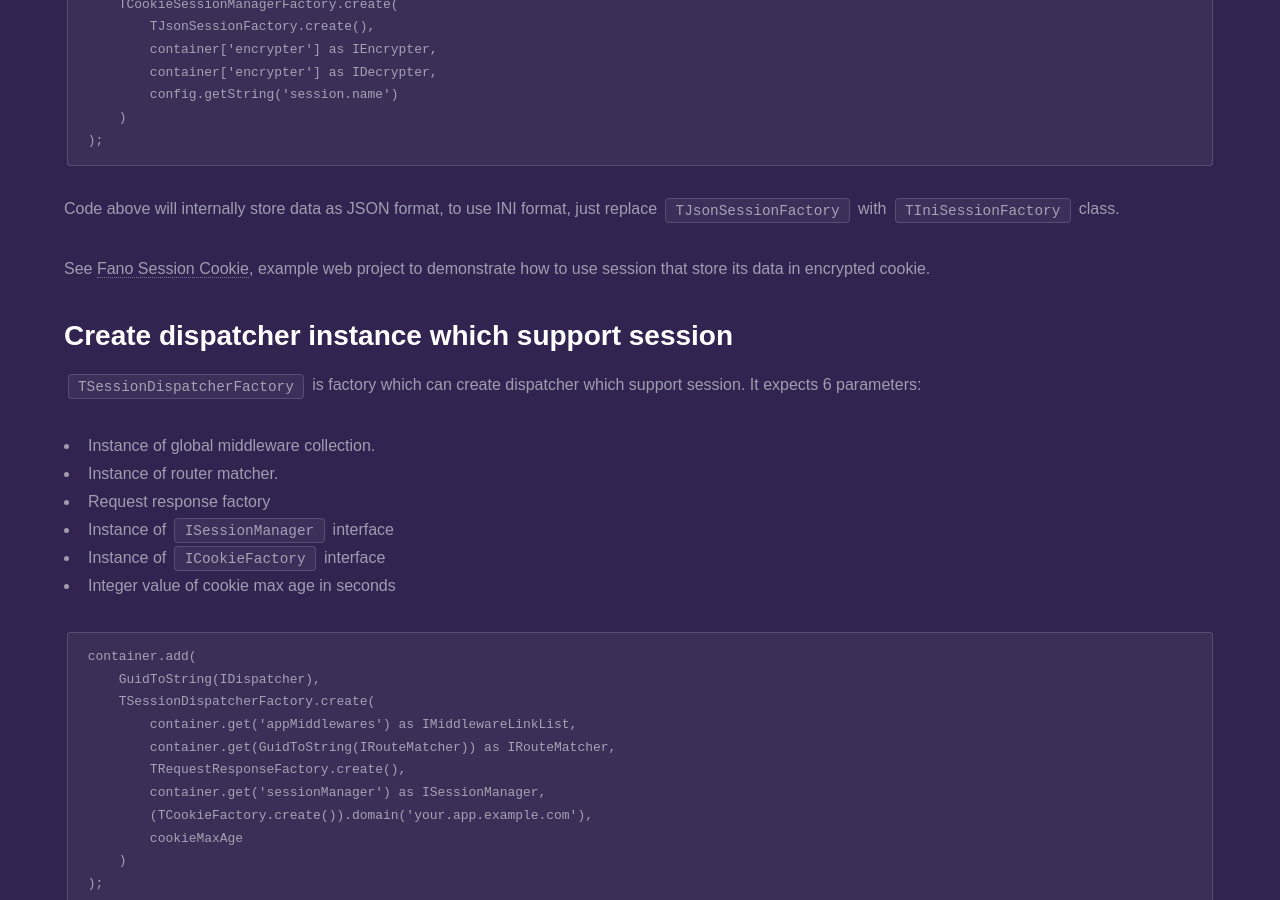
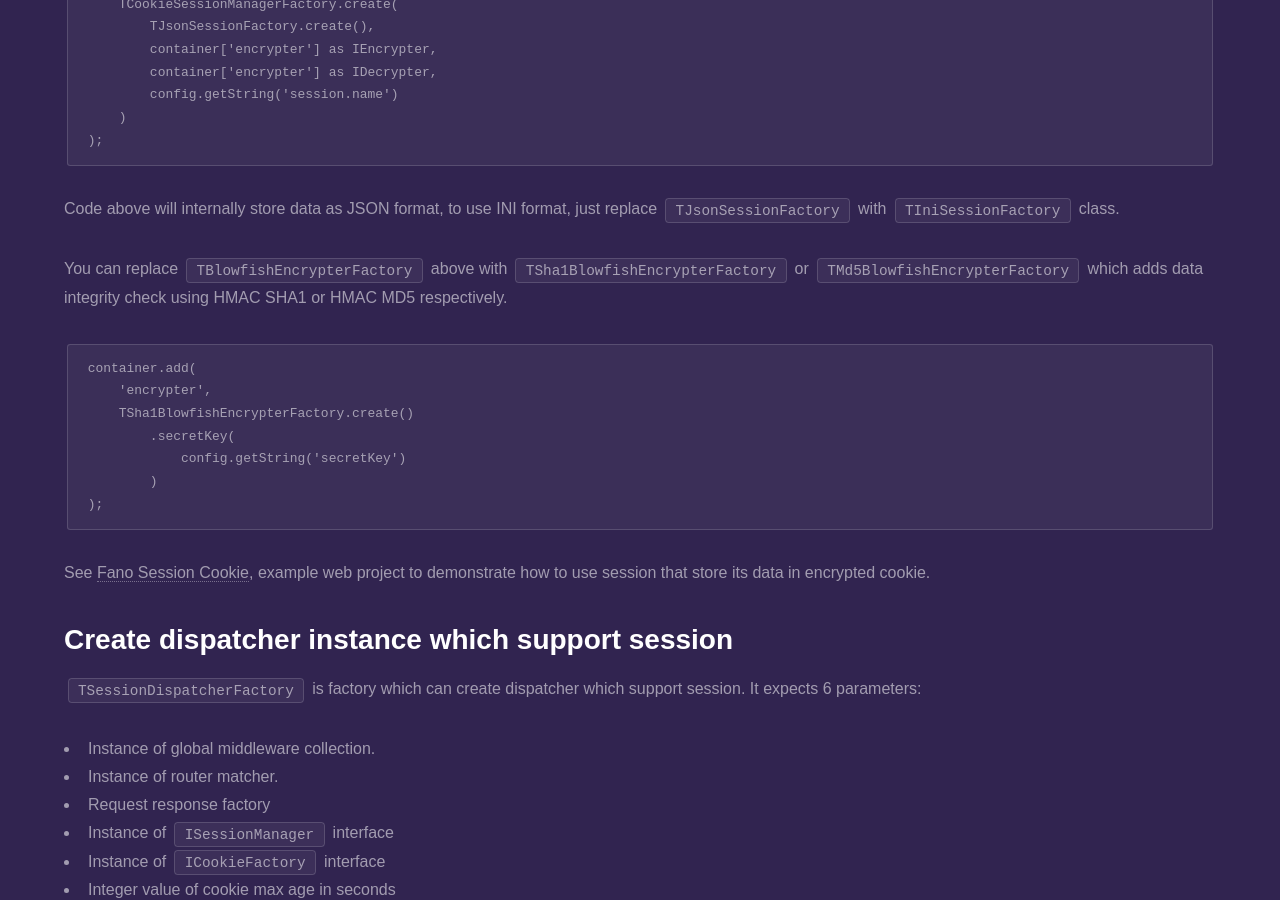
Before and after one commit to fanoframework/fanoframework.github.io, a Jekyll site: the page built from working-with-session/index.md, in a window 1280 px wide and 900 px high, scrolled down 2719 px. Built offline with Jekyll 4.4.1, drawn with Linux system fonts in a browser that asks for light colours; our own code applies the rules of GitHub Pages for plain Markdown files.

Commit message:
add content about hmac sha1 data integrity check for encrypted cookie

````diff
--- a/working-with-session/index.md
+++ b/working-with-session/index.md
@@ -100,6 +100,18 @@ container.add(
 );
 ```
 Code above will internally store data as JSON format, to use INI format, just replace `TJsonSessionFactory` with `TIniSessionFactory` class.
+
+You can replace `TBlowfishEncrypterFactory` above with `TSha1BlowfishEncrypterFactory` or `TMd5BlowfishEncrypterFactory` which adds data integrity check using HMAC SHA1 or HMAC MD5 respectively.
+
+```
+container.add(
+    'encrypter',
+    TSha1BlowfishEncrypterFactory.create()
+        .secretKey(
+            config.getString('secretKey')
+        )
+);
+```
 
 See [Fano Session Cookie](https://github.com/fanoframework/fano-session-cookie), example web project to demonstrate how to use session that store its data in encrypted cookie.
 
````
